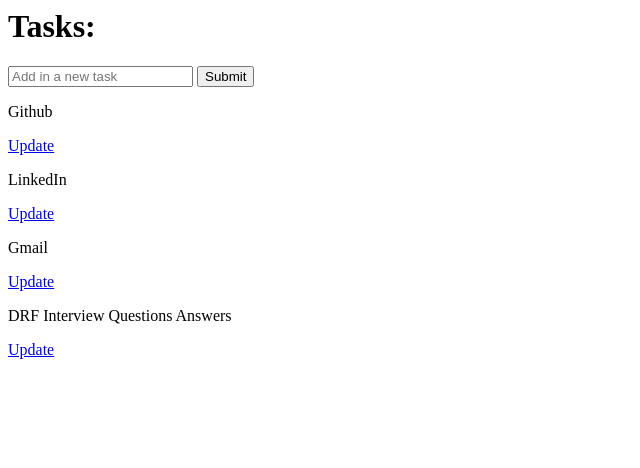
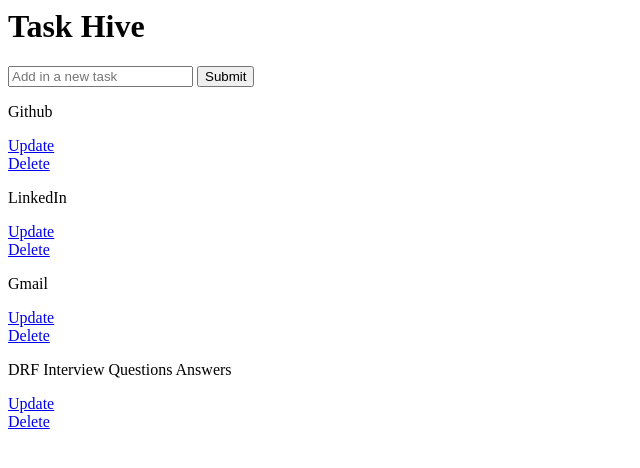
Before and after one commit to sagor-ece17/Task_Hive, a Django app: page / in a window 1280 px wide. Shown: the top 468 px of the page, without its empty margins (0-640 px from the left). Run offline with Django 5.2, Linux system fonts and the light colour scheme; data comes from the database, SQL or seed files in the repository; both versions use the stored data as it was after the commit.

Commit message:
delete feature implemented

```diff
--- a/task_hive/tasks/templates/tasks.html
+++ b/task_hive/tasks/templates/tasks.html
@@ -1,4 +1,4 @@
-<h1>Tasks:</h1>
+<h1>Task Hive</h1>
 
 <form method="POST" action="/">
   {% csrf_token %} {{TaskForm.title}}
@@ -8,4 +8,7 @@
 {%for task in tasks%}
 <p>{{task}}</p>
 <a href="{% url 'update-task' task.id %}">Update</a>
+<br />
+<a href="{% url 'delete-task' task.id %}">Delete</a>
+<br />
 {% endfor %}
--- a/task_hive/tasks/urls.py
+++ b/task_hive/tasks/urls.py
@@ -5,4 +5,5 @@ from . import views
 urlpatterns = [
      path('',views.index, name=""),
      path('update-task/<str:pk>/', views.updateTask, name="update-task"),
+     path('delete-task/<str:pk>/', views.deleteTask, name="delete-task"),
 ]
--- a/task_hive/tasks/views.py
+++ b/task_hive/tasks/views.py
@@ -31,3 +31,15 @@ def updateTask(request,pk):
         return redirect('/')
     context = {'TaskForm':form}
     return render(request, 'update-task.html', context)
+
+def deleteTask(request, pk):
+    task = Task.objects.get(id=pk)
+
+    if request.method == 'POST':
+
+        task.delete()
+
+        return redirect('/')
+    context = {'task': task}
+
+    return render(request, "delete-task.html", context)
```
Also changed, not shown: task_hive/tasks/templates/delete-task.html (added, +10 -0 lines), task_hive/db.sqlite3.
